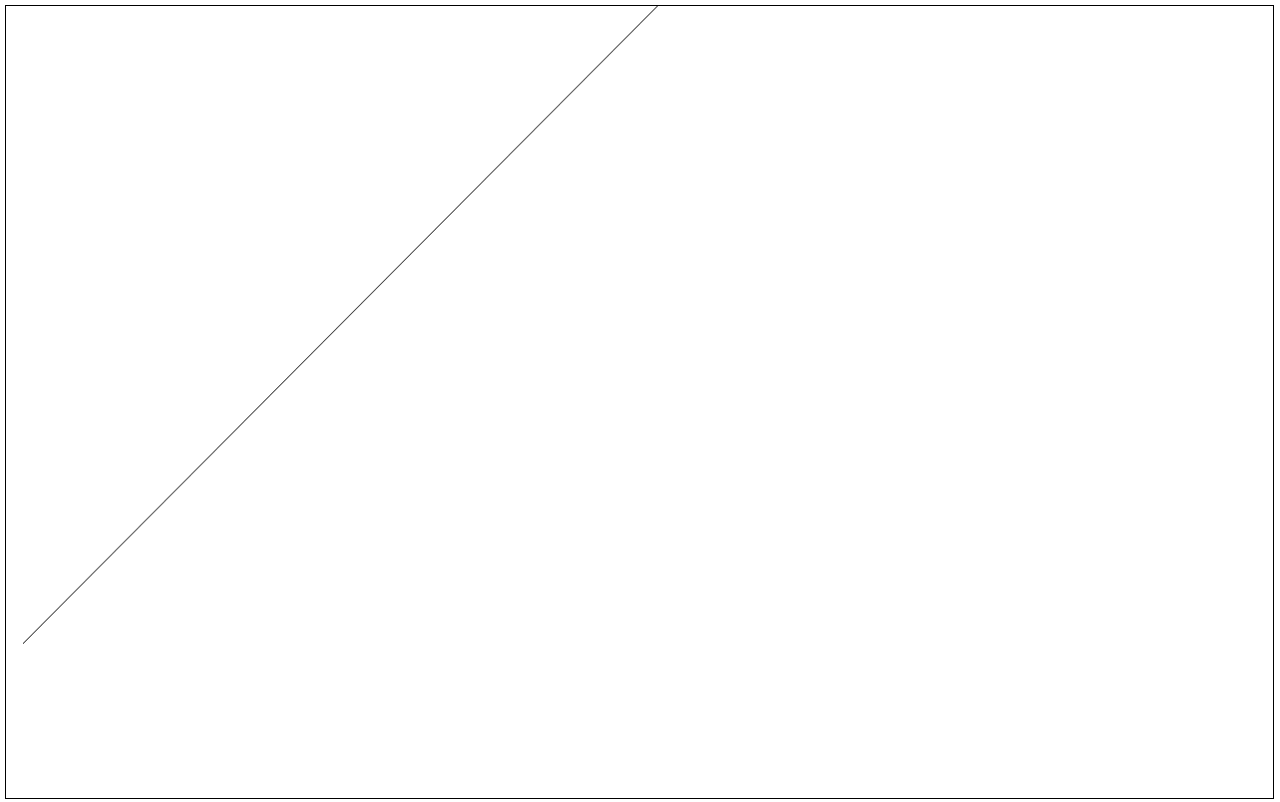
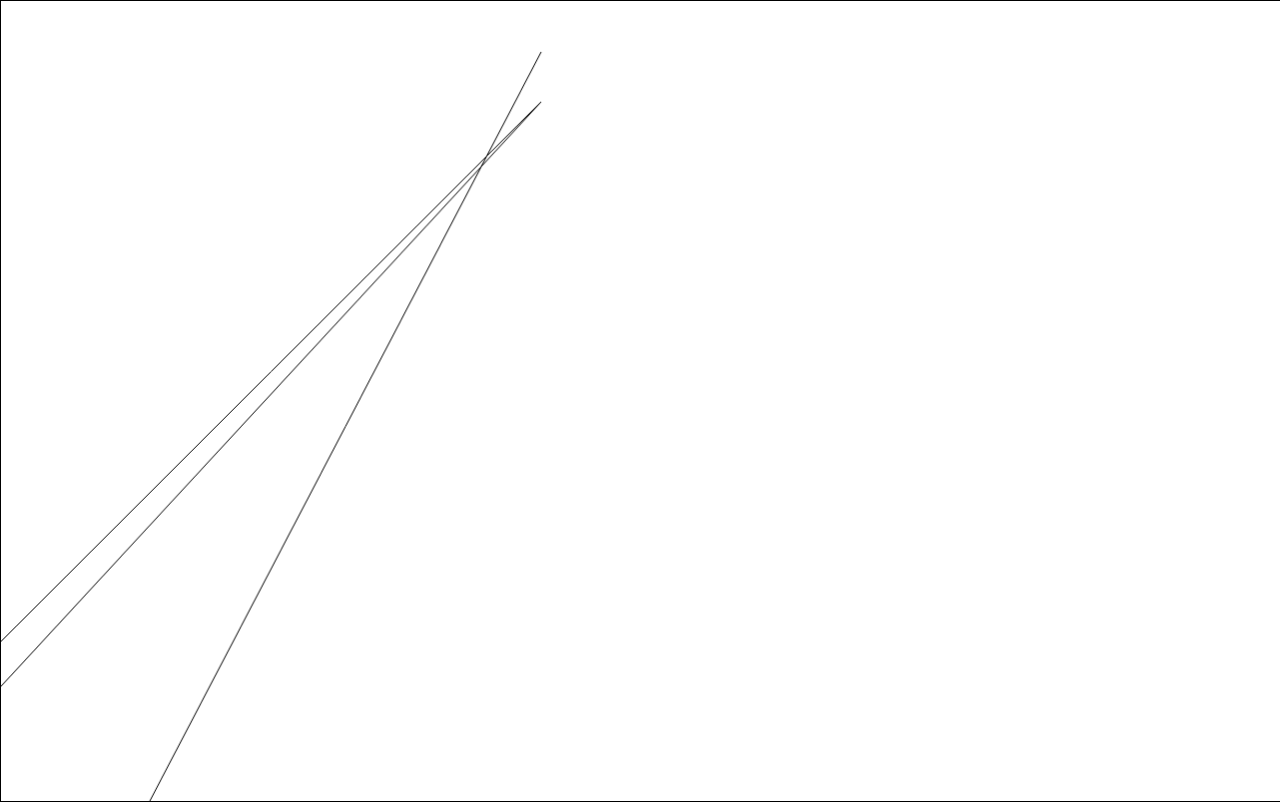
Before and after one commit to hellmage/biu-, a website built with webpack: page index.html in a window 1280 px wide. Built offline with nearby package versions, Linux system fonts and the light colour scheme.

Commit message:
fix canvas initialization

```diff
--- a/index.html
+++ b/index.html
@@ -14,8 +14,11 @@
     margin: 0px;
   }
   #plane {
-    width: 99%;
-    height: 99%;
+    position: absolute;
+    left: 0px;
+    top: 0px;
+    width: 100%;
+    height: 100%;
     border: 1px solid black;
   }
   </style>
--- a/src/autocat.js
+++ b/src/autocat.js
@@ -5,7 +5,7 @@ export class AutoCAT {
   constructor(viewport, canvas) {
     this.viewport = viewport;
     this.canvas = canvas;
-    this.shapes = [new Line(new Point(-700, -400), new Point(100, 400))];
+    this.shapes = [new Line(new Point(-700, -300), new Point(-100, 300)), new Line(new Point(-700, -350), new Point(-100, 300)), new Line(new Point(-700, -800), new Point(-100, 350))];
     this.visibleShapes = [];
   }
 
--- a/src/main.js
+++ b/src/main.js
@@ -61,23 +61,8 @@ function registerCursorEvents() {
 }
 
 function initCanvas(plane) {
-  //return an object with the dimension of the viewport of the browser
-  function getViewportDimension() {
-    var e = window, a = 'inner';
-    if (!( 'innerWidth' in window )) {
-      a = 'client';
-      e = document.documentElement || document.body;
-    }
-    return {w:e[a + 'Width'], h:e[a + 'Height']};
-  }
-
-  //apply the dimension to the canvas
-  var dim = getViewportDimension();
-  plane.style.position = "absolute";
-  plane.style.left = "5px";
-  plane.style.top = "5px";
-  plane.width = dim.w - 10;
-  plane.height = dim.h - 10;
+  plane.width = plane.offsetWidth;
+  plane.height = plane.offsetHeight;
 }
 
 function animate() {
```
Also changed, not shown: tests/viewport.spec.js (+3 -3 lines).
